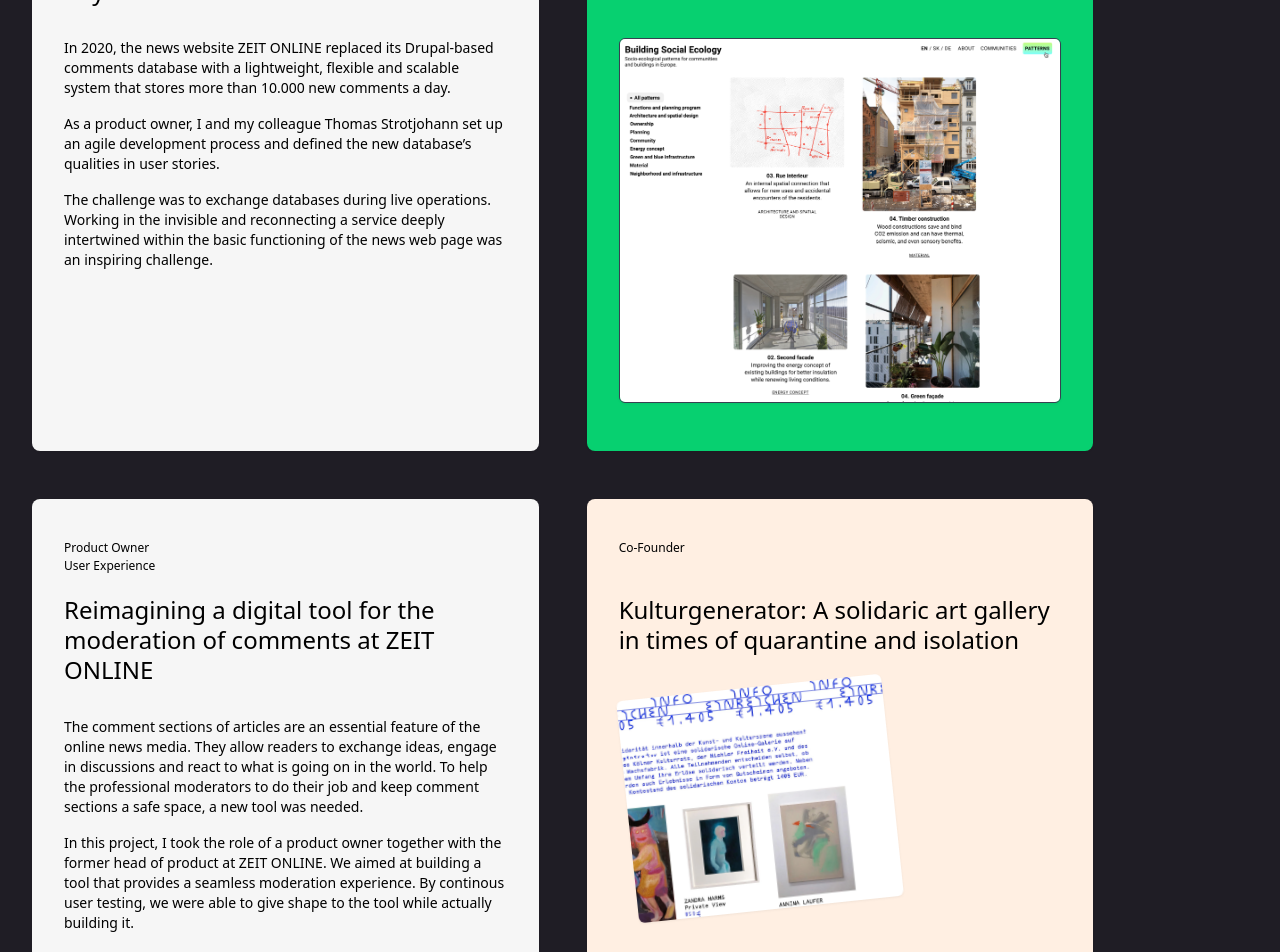
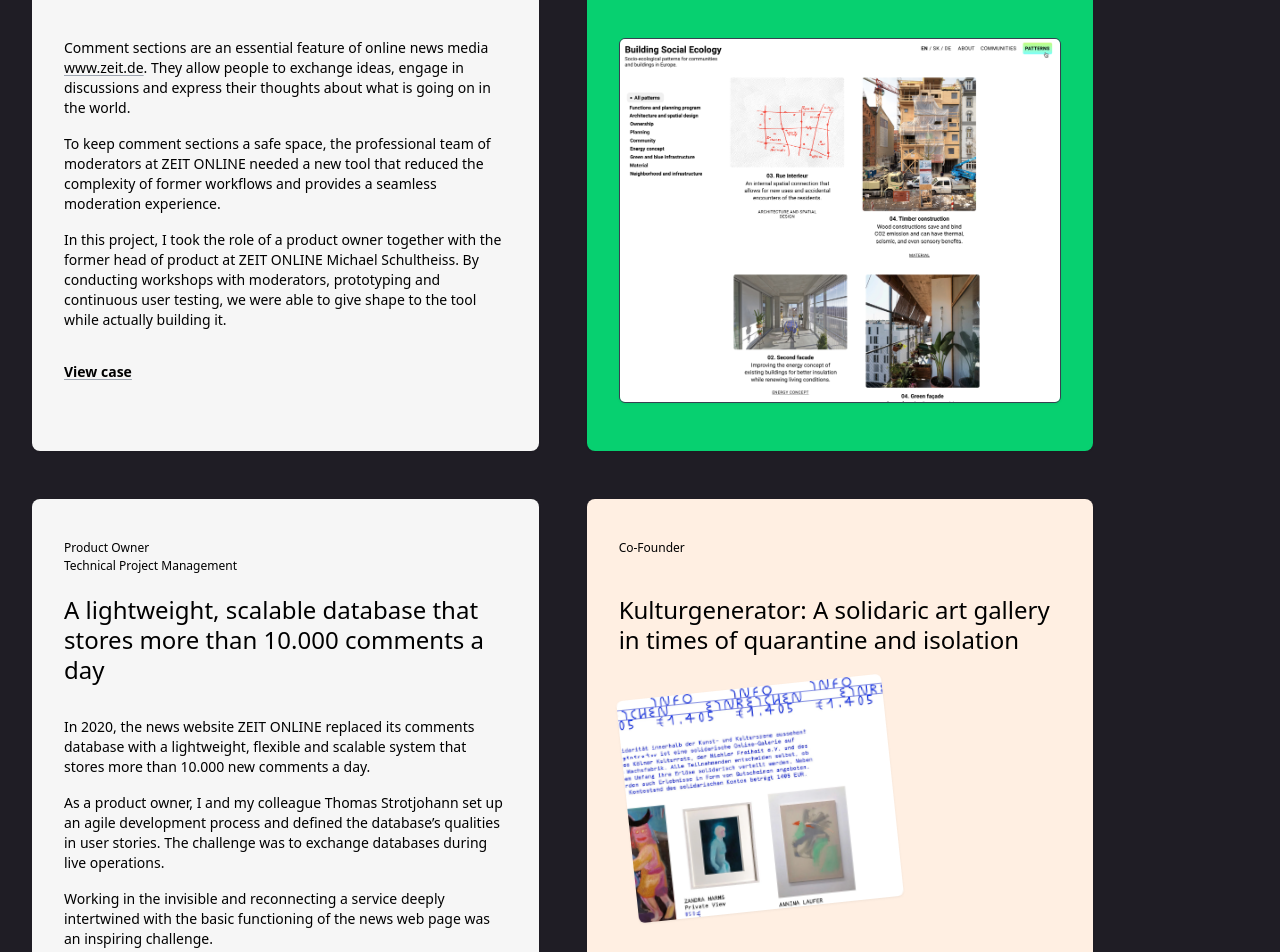
Before and after one commit to milanbargiel/portfolio, a Next.js app: page / in a window 1280 px wide. Shown: the part 840-1792 px from the top of the page. Built offline with nearby package versions, Linux system fonts and the light colour scheme.

Commit message:
Rearrange projects on overview page

```diff
--- a/components/project-list.js
+++ b/components/project-list.js
@@ -8,28 +8,42 @@
     <div>
       <div className="my-24 text-black md:flex md:flex-wrap">
         <Project
-          roles={['Product Owner']}
-          title="A lightweight, scalable database that stores more than 10.000 comments a day"
+          roles={['Product Owner', 'User Experience']}
+          title="Reimagining a digital tool for the moderation of comments at ZEIT ONLINE"
         >
           <p className="mb-4">
-            In 2020, the news website ZEIT ONLINE replaced its Drupal-based
-            comments database with a lightweight, flexible and scalable system
-            that stores more than 10.000 new comments a day.
+            Comment sections are an essential feature of online news media{' '}
+            <Link href="https://www.zeit.de/" variant="underline-dark">
+              www.zeit.de
+            </Link>
+            . They allow people to exchange ideas, engage in discussions and
+            express their thoughts about what is going on in the world.
           </p>
           <p className="mb-4">
-            As a product owner, I and my colleague Thomas Strotjohann set up an
-            agile development process and defined the new database’s qualities
-            in user stories.
+            To keep comment sections a safe space, the professional team of
+            moderators at ZEIT ONLINE needed a new tool that reduced the
+            complexity of former workflows and provides a seamless moderation
+            experience.
           </p>
           <p className="mb-4">
-            The challenge was to exchange databases during live operations.
-            Working in the invisible and reconnecting a service deeply
-            intertwined within the basic functioning of the news web page was an
-            inspiring challenge.
+            In this project, I took the role of a product owner together with
+            the former head of product at ZEIT ONLINE Michael Schultheiss. By
+            conducting workshops with moderators, prototyping and continuous
+            user testing, we were able to give shape to the tool while actually
+            building it.
           </p>
+          <div className="mt-8">
+            <Link
+              href="https://blog.zeit.de/dev/design-thinking/"
+              variant="underline-dark"
+              className="font-semibold"
+            >
+              View case
+            </Link>
+          </div>
         </Project>
         <Project
-          roles={['Interface Design', 'Web Development']}
+          roles={['Interface Design', 'Development']}
           title="An archive of socio-ecological design patterns for architects, city developers and residents"
           image={bsePic}
           imageAlt="Screenshot of buildingsocialecology.org"
@@ -38,32 +52,25 @@
           color="#07D070"
         ></Project>
         <Project
-          roles={['Product Owner', 'User Experience']}
-          title="Reimagining a digital tool for the moderation of comments at ZEIT ONLINE"
+          roles={['Product Owner', 'Technical Project Management']}
+          title="A lightweight, scalable database that stores more than 10.000 comments a day"
         >
           <p className="mb-4">
-            The comment sections of articles are an essential feature of the
-            online news media. They allow readers to exchange ideas, engage in
-            discussions and react to what is going on in the world. To help the
-            professional moderators to do their job and keep comment sections a
-            safe space, a new tool was needed.
+            In 2020, the news website ZEIT ONLINE replaced its comments database
+            with a lightweight, flexible and scalable system that stores more
+            than 10.000 new comments a day.
           </p>
           <p className="mb-4">
-            In this project, I took the role of a product owner together with
-            the former head of product at ZEIT ONLINE. We aimed at building a
-            tool that provides a seamless moderation experience. By continous
-            user testing, we were able to give shape to the tool while actually
-            building it.
+            As a product owner, I and my colleague Thomas Strotjohann set up an
+            agile development process and defined the database’s qualities in
+            user stories. The challenge was to exchange databases during live
+            operations.
           </p>
-          <div className="mt-8">
-            <Link
-              href="https://blog.zeit.de/dev/design-thinking/"
-              variant="underline-dark"
-              className="inline-block font-semibold text-sm text-gray-700"
-            >
-              View case
-            </Link>
-          </div>
+          <p className="mb-4">
+            Working in the invisible and reconnecting a service deeply
+            intertwined with the basic functioning of the news web page was an
+            inspiring challenge.
+          </p>
         </Project>
         <Project
           roles={['Co-Founder']}
```
